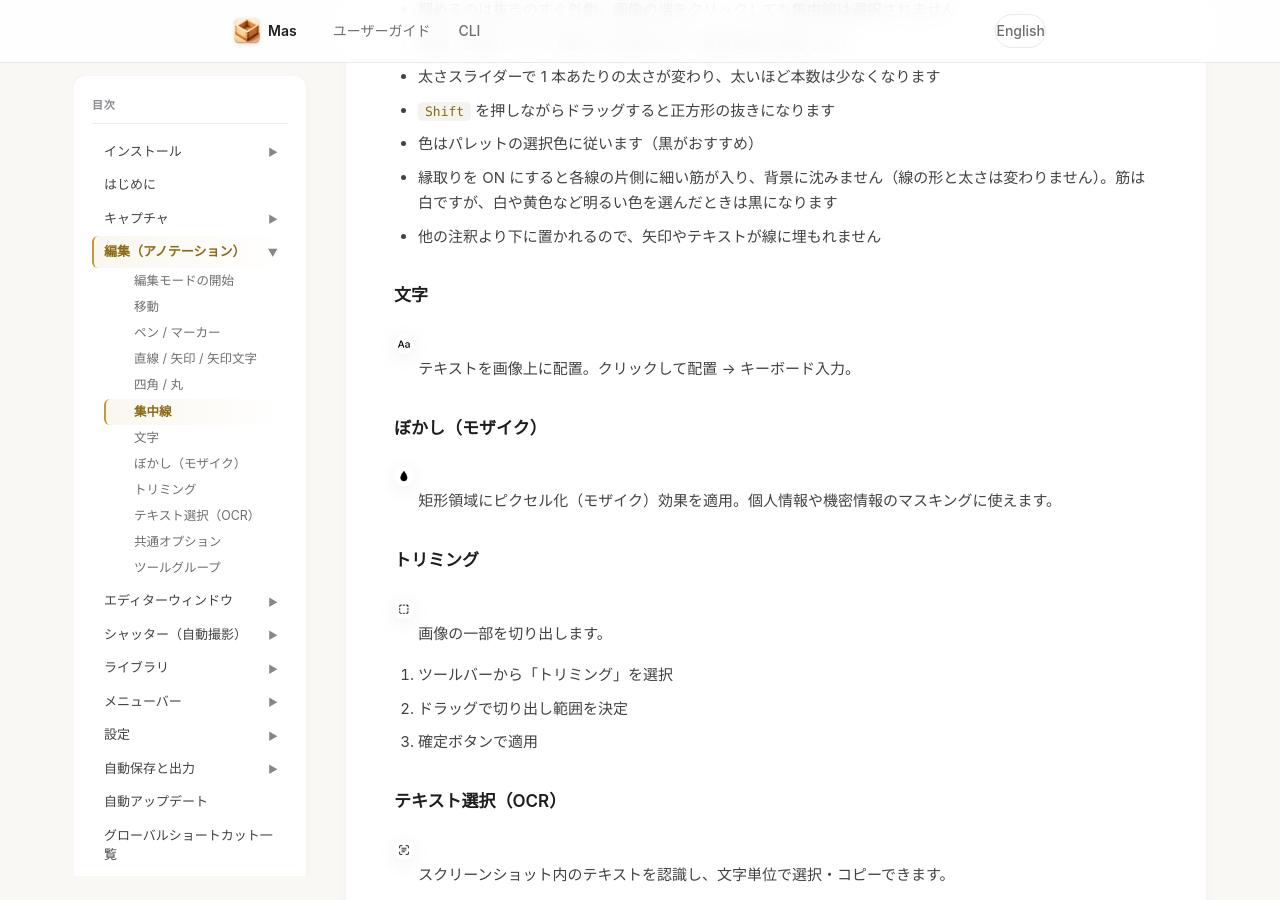
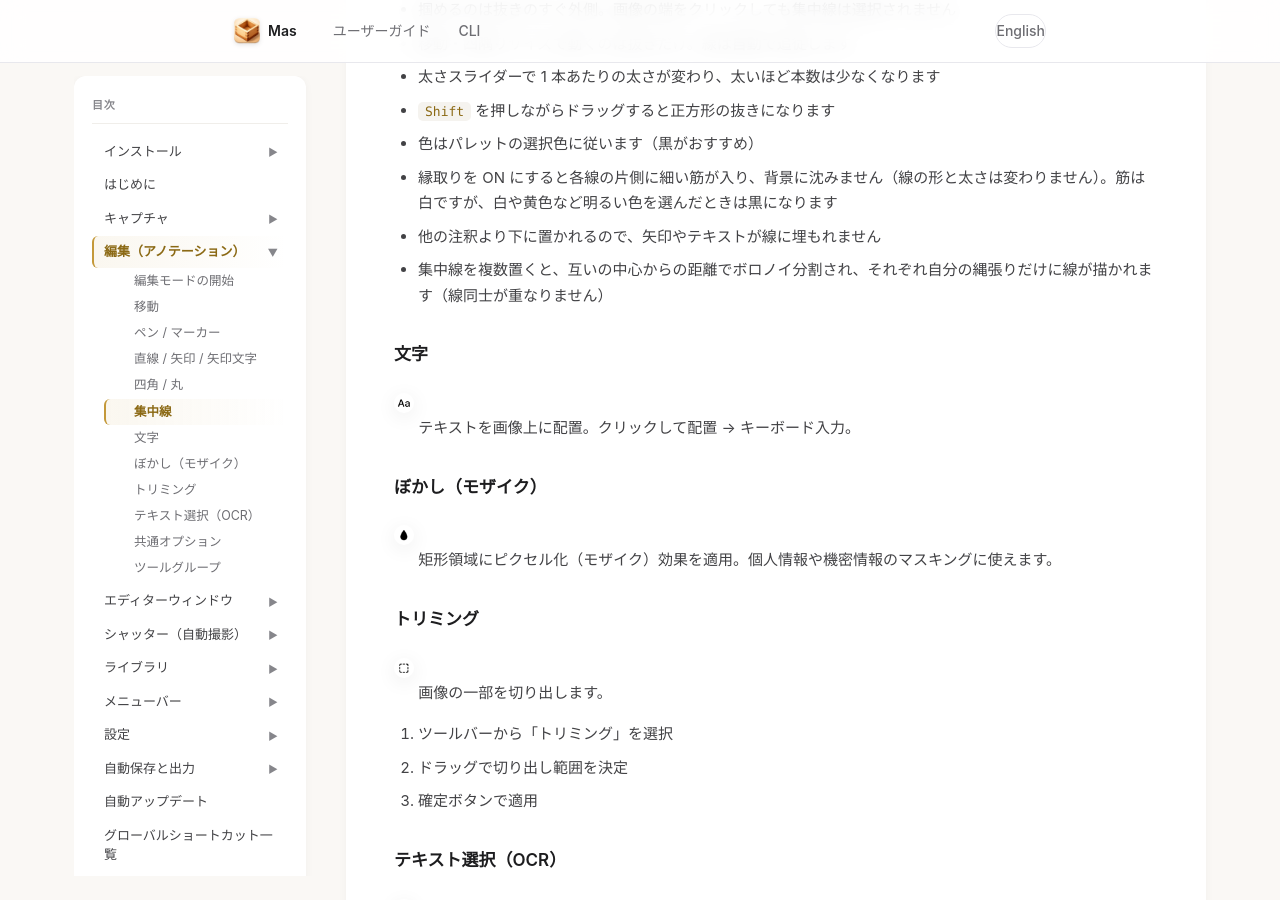
Before and after one commit to piggest/Mas, a Jekyll site: the page built from docs/user-guide.md, in a window 1280 px wide and 900 px high, scrolled down 6611 px. Built offline with Jekyll 4.4.1, drawn with Linux system fonts in a browser that asks for light colours.

Commit message:
Release v5.3.0
マイナーリリース: v5.2.1 → v5.3.0

集中線を複数置いたときの縄張り分割について、ユーザーガイドに追記。

Co-Authored-By: Claude Opus 5 (1M context) <noreply@anthropic.com>

```diff
--- a/docs/index.html
+++ b/docs/index.html
@@ -439,7 +439,7 @@ footer a:hover {
     <a class="download-btn" href="https://github.com/piggest/Mas/releases/latest">ダウンロード</a>
     <a class="guide-btn" href="user-guide/">ユーザーガイドを開く</a>
   </div>
-  <span class="version">v5.2.1 — macOS 13.0+</span>
+  <span class="version">v5.3.0 — macOS 13.0+</span>
 </section>
 
 <section class="screenshot-section">
--- a/docs/user-guide.md
+++ b/docs/user-guide.md
@@ -210,6 +210,7 @@ Mas はメニューバーに常駐するアプリです。
 - 色はパレットの選択色に従います（黒がおすすめ）
 - 縁取りを ON にすると各線の片側に細い筋が入り、背景に沈みません（線の形と太さは変わりません）。筋は白ですが、白や黄色など明るい色を選んだときは黒になります
 - 他の注釈より下に置かれるので、矢印やテキストが線に埋もれません
+- 集中線を複数置くと、互いの中心からの距離でボロノイ分割され、それぞれ自分の縄張りだけに線が描かれます（線同士が重なりません）
 
 ### 文字
 
```
Also changed, not shown: docs/en/user-guide.md (+1 -0 lines), 1 other file.
